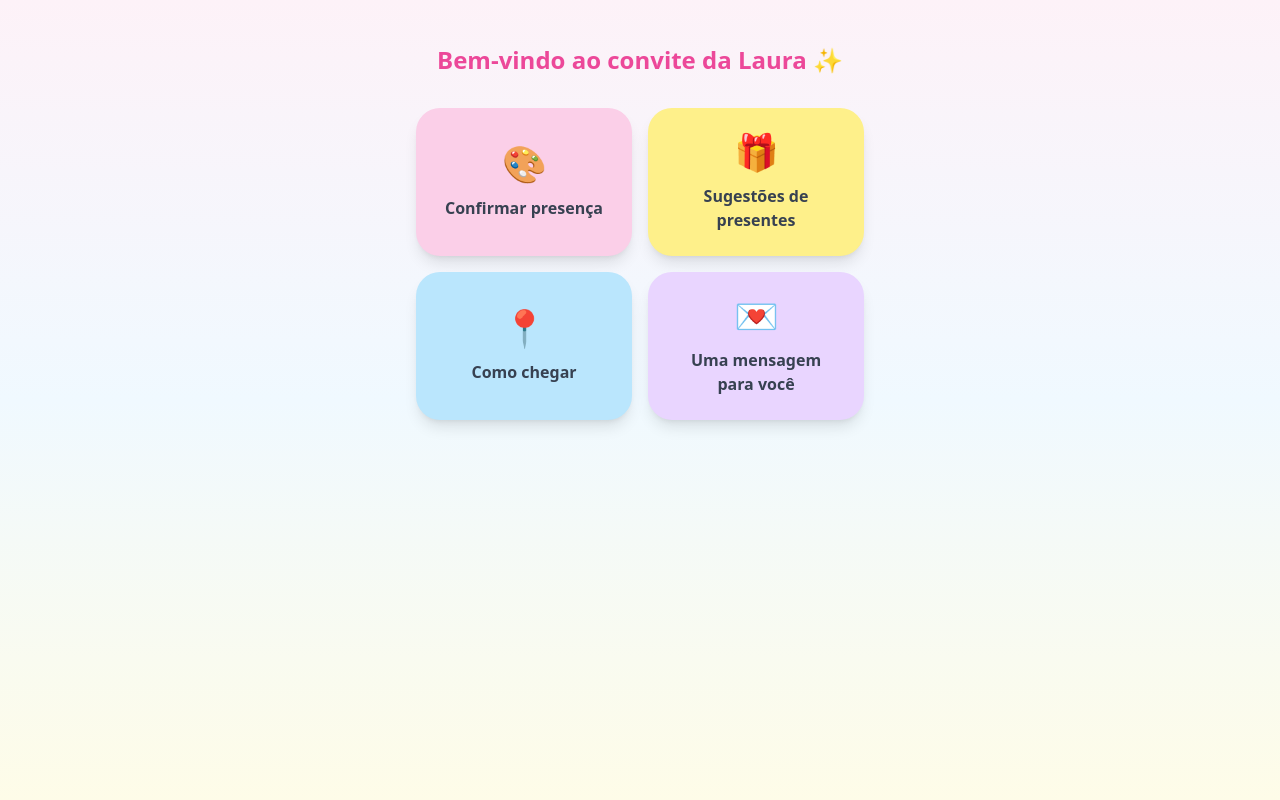
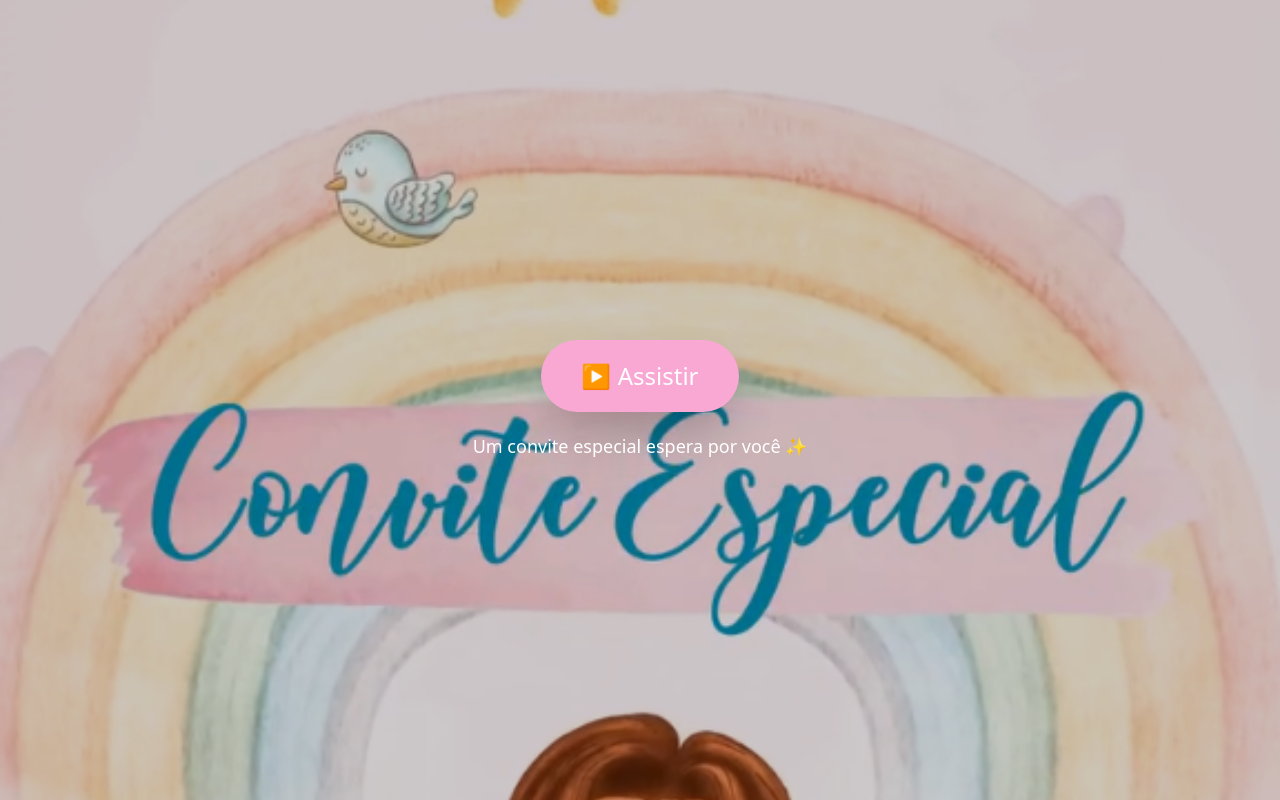
Before and after one commit to brunobrcss/convite-laura, a React (Vite) app: page / in a window 1280 px wide. Both pictures are taken after a click on the button "Abrir convite". Built offline with nearby package versions, Linux system fonts and the light colour scheme.

Commit message:
Update App.jsx

```diff
--- a/src/App.jsx
+++ b/src/App.jsx
@@ -2,10 +2,10 @@ import { useMemo, useState } from 'react';
 
 export default function ConviteLaura() {
   const [step, setStep] = useState('hero');
+  const [playVideo, setPlayVideo] = useState(false);
   const [open, setOpen] = useState(null);
   const [name, setName] = useState('');
   const [phone, setPhone] = useState('');
-  const [confirmed, setConfirmed] = useState(false);
 
   const formatPhone = (value) => {
     let nums = value.replace(/\D/g, '').slice(0, 11);
@@ -13,6 +13,7 @@ export default function ConviteLaura() {
     if (nums.length <= 7) return `(${nums.slice(0, 2)}) ${nums.slice(2)}`;
     return `(${nums.slice(0, 2)}) ${nums.slice(2, 7)}-${nums.slice(7)}`;
   };
+  const [confirmed, setConfirmed] = useState(false);
 
   const stars = useMemo(() => Array.from({ length: 10 }, (_, i) => i), []);
 
@@ -24,7 +25,7 @@ export default function ConviteLaura() {
   );
 
   const Modal = ({ title, color, children }) => (
-    <div className='fixed inset-0 z-50 bg-black/30 backdrop-blur-sm flex items-center justify-center px-4'>
+    <div className='fixed inset-0 z-50 bg-black/30 backdrop-blur-sm flex items-center justify-center'>
       <div className='w-[92%] max-w-md bg-white rounded-[2rem] overflow-hidden shadow-2xl'>
         <div className={`${color} p-5 flex justify-between items-center`}>
           <h3 className='font-bold text-lg text-gray-700'>{title}</h3>
@@ -35,108 +36,72 @@ export default function ConviteLaura() {
     </div>
   );
 
-  return (
-    <div className='min-h-screen bg-gradient-to-b from-pink-50 via-sky-50 to-yellow-50'>
-      {step === 'hero' && (
-        <section className='relative min-h-screen flex items-center justify-center text-center px-6 overflow-hidden'>
-          <div className='absolute inset-0 bg-gradient-to-b from-pink-100 via-sky-100 to-yellow-50' />
-          {stars.map((s) => (
-            <div key={s} className='absolute text-xl opacity-70 animate-pulse' style={{ left: `${10 + s*8}%`, top: `${8 + (s%5)*14}%` }}>✨</div>
-          ))}
-
+  return <div className='min-h-screen bg-gradient-to-b from-pink-50 via-sky-50 to-yellow-50'>
+    {step === 'hero' && <section className='relative min-h-screen flex items-center justify-center text-center px-6 overflow-hidden'>
+      <div className='absolute inset-0'>
+            <img
+              src='/hero.jpg'
+              alt='Hero Laura'
+              className='w-full h-full object-cover scale-105 animate-[pulse_8s_ease-in-out_infinite]'
+            />
+            <div className='absolute inset-0 bg-black/10 backdrop-blur-[1px]' />
+          </div>
+      {stars.map(s => <div key={s} className='absolute text-xl opacity-70 animate-pulse' style={{ left: `${10 + s*8}%`, top: `${8 + (s%5)*14}%` }}>✨</div>)}
       <div className='relative z-10 max-w-md'>
         <h1 className='text-4xl font-bold text-pink-400'>1 aninho da Laura ✨</h1>
-
-            <p className='mt-3 text-lg text-pink-300'>
-              O Maior Pintor do Mundo preparou uma linda obra de amor 🎨
-            </p>
-
-            <button onClick={() => setStep('menu')} className='mt-8 rounded-full px-8 py-4 text-lg font-semibold text-white shadow-xl bg-gradient-to-r from-pink-300 via-yellow-300 to-sky-300'>
+        <p className='mt-3 text-lg text-pink-300'>O Maior Pintor do Mundo preparou uma linda obra de amor 🎨</p>
+        <button onClick={() => setStep('video')} className='mt-8 rounded-full px-8 py-4 text-lg font-semibold text-white shadow-2xl bg-gradient-to-r from-pink-300 via-yellow-300 to-sky-300 animate-bounce'>
               Abrir convite
             </button>
+        <p className='mt-6 text-sm text-pink-300 font-medium'>20 de junho • 17h • Goiana/PE</p>
+      </div>
+    </section>}
 
-            <p className='mt-6 text-sm text-pink-300 font-medium'>
-              20 de junho • 17h • Goiana/PE
+    {step === 'video' && (
+        <section className='relative min-h-screen flex items-center justify-center overflow-hidden'>
+          <img src='/frame-video.jpg' alt='Frame vídeo' className='absolute inset-0 w-full h-full object-cover' />
+          <div className='absolute inset-0 bg-black/20' />
+
+          {!playVideo ? (
+            <div className='relative z-10 text-center px-6'>
+              <button
+                onClick={() => setPlayVideo(true)}
+                className='rounded-full bg-pink-300 text-white px-10 py-5 text-2xl shadow-2xl hover:scale-105 transition-transform'
+              >
+                ▶ Assistir
+              </button>
+
+              <p className='mt-5 text-white text-lg'>
+                Um convite especial espera por você ✨
               </p>
             </div>
+          ) : (
+            <video
+              src='/video.mp4'
+              autoPlay
+              controls
+              className='w-full h-full object-cover'
+              onEnded={() => setStep('menu')}
+            />
+          )}
         </section>
       )}
 
-      {step === 'menu' && (
-        <section className='min-h-screen p-5'>
+      {step === 'menu' && <section className='min-h-screen p-5'>
       <div className='max-w-md mx-auto'>
-            <h2 className='text-center text-2xl font-bold text-pink-500 mt-6 mb-8'>
-              Bem-vindo ao convite da Laura ✨
-            </h2>
-
+        <h2 className='text-center text-2xl font-bold text-pink-500 mt-6 mb-8'>Bem-vindo ao convite da Laura ✨</h2>
         <div className='grid grid-cols-2 gap-4'>
-              <Card color='bg-pink-200' title='Confirmar presença' icon='🎨' onClick={() => setOpen('confirm')} />
-              <Card color='bg-yellow-200' title='Sugestões de presentes' icon='🎁' onClick={() => setOpen('gift')} />
-              <Card color='bg-sky-200' title='Como chegar' icon='📍' onClick={() => setOpen('map')} />
-              <Card color='bg-purple-200' title='Uma mensagem para você' icon='💌' onClick={() => setOpen('msg')} />
+          <Card color='bg-pink-200' title='Confirmar presença' icon={'🎨'} onClick={() => setOpen('confirm')} />
+          <Card color='bg-yellow-200' title='Sugestões de presentes' icon={'🎁'} onClick={() => setOpen('gift')} />
+          <Card color='bg-sky-200' title='Como chegar' icon={'📍'} onClick={() => setOpen('map')} />
+          <Card color='bg-purple-200' title='Uma mensagem para você' icon={'💌'} onClick={() => setOpen('msg')} />
         </div>
       </div>
-        </section>
-      )}
+    </section>}
 
-      {open === 'confirm' && (
-        <Modal title='Confirme sua presença ✨' color='bg-pink-200'>
-          {!confirmed ? (
-            <>
-              <div className='space-y-3'>
-                <input value={name} onChange={(e) => setName(e.target.value)} placeholder='Ex.: João Silva e família' className='w-full rounded-2xl border p-4' />
-                <input value={phone} onChange={(e) => setPhone(formatPhone(e.target.value))} placeholder='Telefone' inputMode='tel' className='w-full rounded-2xl border p-4' />
-              </div>
-
-              <button onClick={() => setConfirmed(true)} className='w-full mt-4 rounded-2xl bg-pink-300 text-white p-4 font-semibold'>
-                Confirmar
-              </button>
-            </>
-          ) : (
-            <div className='text-center py-8'>
-              <div className='text-4xl'>✨🎉✨</div>
-              <p className='mt-4 font-semibold text-gray-700'>
-                Obrigado! Será uma alegria ter você conosco 🎨✨
-              </p>
-            </div>
-          )}
-        </Modal>
-      )}
-
-      {open === 'gift' && (
-        <Modal title='Sugestões de presentes 🎁' color='bg-yellow-200'>
-          <ul className='space-y-3 text-gray-700'>
-            <li>👕 Roupinhas (2 anos)</li>
-            <li>👟 Calçados infantis (20–22)</li>
-            <li>📚 Livrinhos infantis</li>
-            <li>🧩 Brinquedos educativos</li>
-            <li>🫶 Brinquedos sensoriais</li>
-            <li>👜 Acessórios infantis (bolsas, kits)</li>
-          </ul>
-        </Modal>
-      )}
-
-      {open === 'map' && (
-        <Modal title='Como chegar 📍' color='bg-sky-200'>
-          <p className='text-gray-700 leading-7'>
-            Kolly Kids Celebrações<br />
-            Rua Frei Caneca, 58 — Goiana/PE<br />
-            Em frente à Igreja Nossa Senhora do Carmo
-          </p>
-        </Modal>
-      )}
-
-      {open === 'msg' && (
-        <Modal title='Uma mensagem para você 💌' color='bg-purple-200'>
-          <p className='text-gray-700 leading-7'>
-            Entre cores, amor e bênçãos, nasceu uma linda obra chamada Laura.
-            <br /><br />
-            Venha celebrar conosco seu primeiro aninho de vida. 🎨✨
-            <br /><br />
-            <strong>Bruno, Tatiane e Laura aguardam você com carinho 💕</strong>
-          </p>
-        </Modal>
-      )}
-    </div>
-  );
+    {open === 'confirm' && <Modal title='Confirme sua presença ✨' color='bg-pink-200'>{!confirmed ? <><div className='space-y-3'><input value={name} onChange={e=>setName(e.target.value)} placeholder='Ex.: João Silva e família' className='w-full rounded-2xl border p-4' /><input value={phone} onChange={e => setPhone(formatPhone(e.target.value))} placeholder='Telefone (81) 99999-9999' inputMode='tel' className='w-full rounded-2xl border p-4' /></div><button onClick={()=>setConfirmed(true)} className='w-full mt-4 rounded-2xl bg-pink-300 text-white p-4 font-semibold'>Confirmar</button></> : <div className='text-center py-8'><div className='text-4xl'>✨🎉✨</div><p className='mt-4 font-semibold text-gray-700'>Obrigado! Será uma alegria ter você conosco 🎨✨</p></div>}</Modal>}
+    {open === 'gift' && <Modal title='Sugestões de carinho 🎁' color='bg-yellow-200'><ul className='space-y-3 text-gray-700'><li>👕 Roupinhas (2 anos)</li><li>👟 Calçados infantis (20–22)</li><li>📚 Livrinhos infantis</li><li>🧩 Brinquedos educativos</li><li>🫶 Brinquedos sensoriais</li><li>👜 Acessórios infantis (bolsas, kits)</li></ul></Modal>}
+    {open === 'map' && <Modal title='Como chegar 📍' color='bg-sky-200'><p className='text-gray-700 leading-7'>Kolly Kids Celebrações<br/>Rua Frei Caneca, 58 — Goiana/PE<br/>Em frente à Igreja Nossa Senhora do Carmo</p></Modal>}
+    {open === 'msg' && <Modal title='Uma mensagem para você 💌' color='bg-purple-200'><p className='text-gray-700 leading-7'>Entre cores, amor e bênçãos, nasceu uma linda obra chamada Laura.<br/><br/>Venha celebrar conosco seu primeiro aninho de vida. 🎨✨<br/><br/><strong>Bruno, Tatiane e Laura aguardam você com carinho 💕</strong></p></Modal>}
+  </div>;
 }
```
Lines whose indentation alone changed are shown as unchanged.
